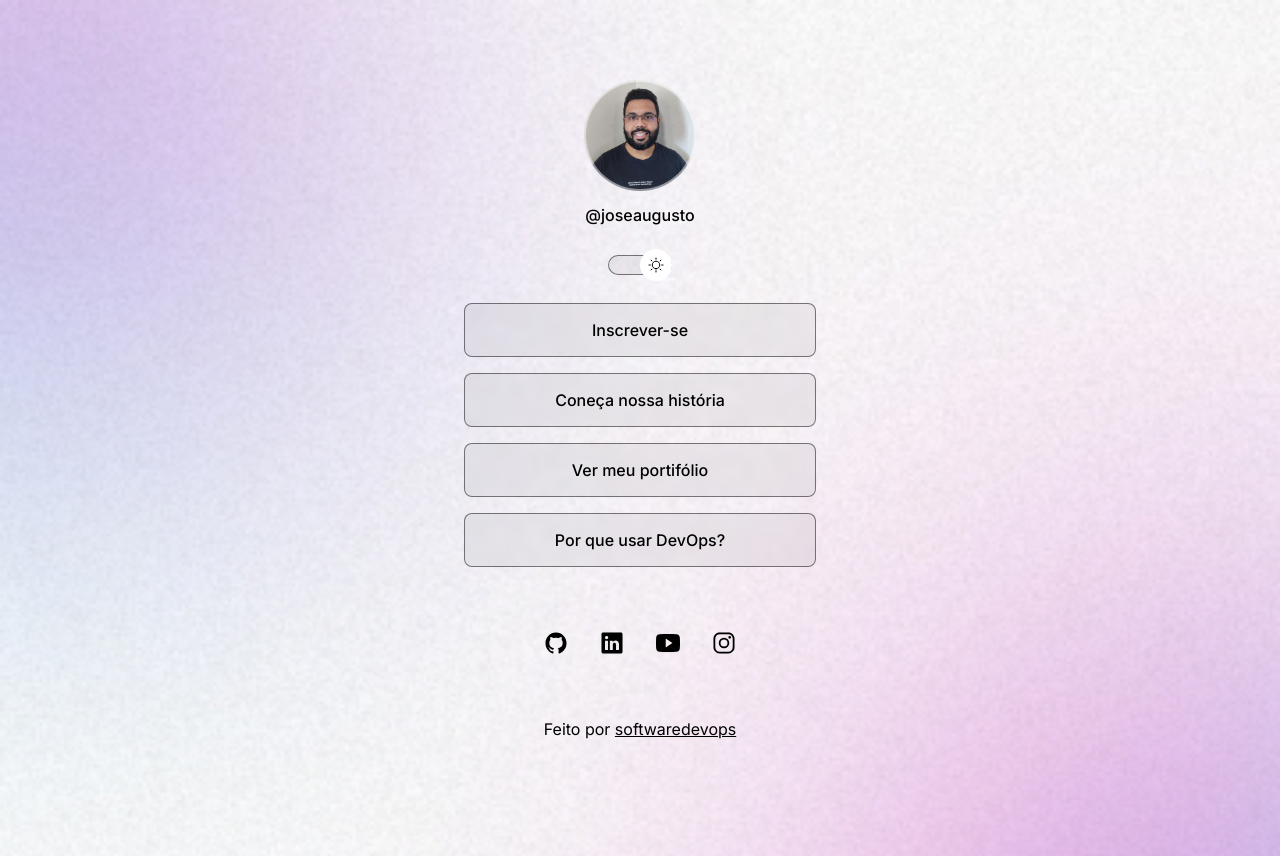
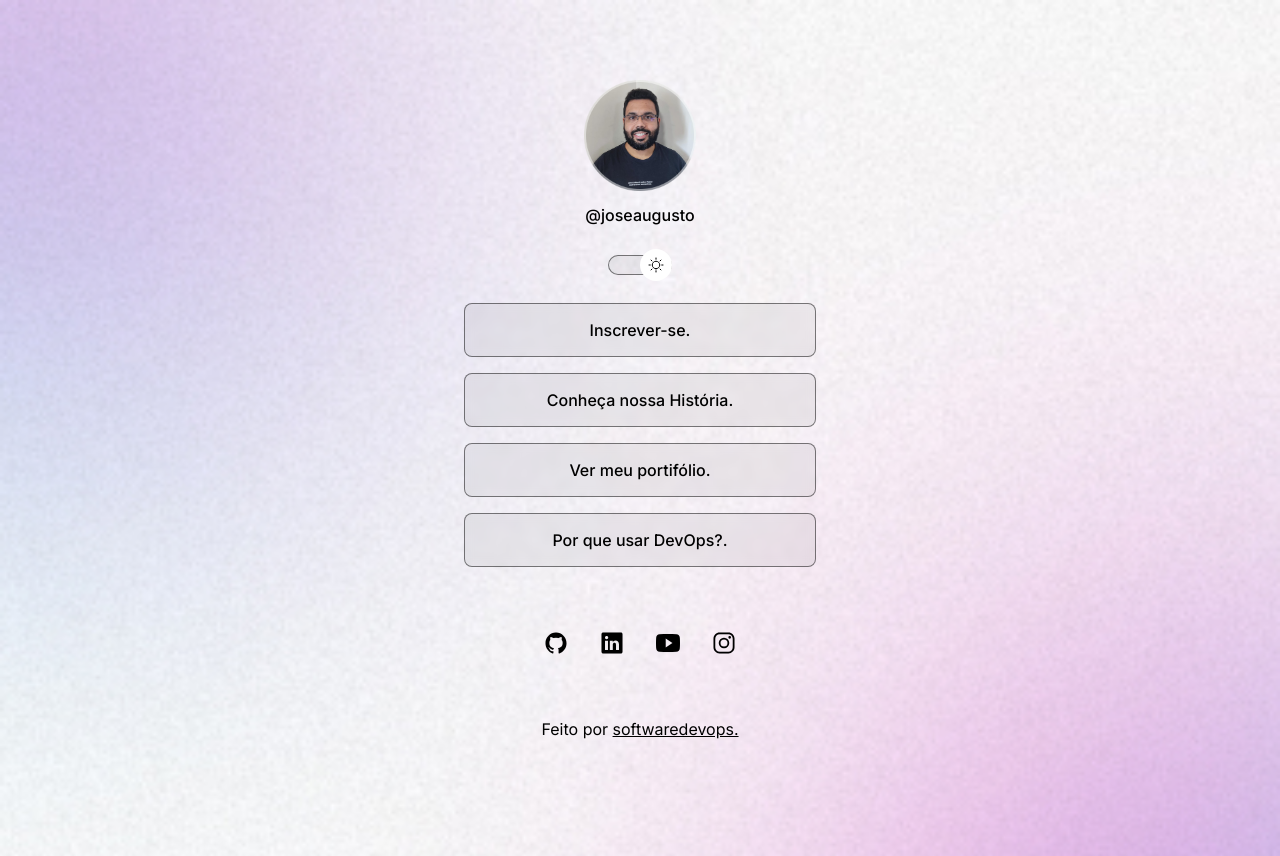
Before and after one commit to Jose-afreitas/portfolio, a plain HTML site: page index.html in a window 1280 px wide. Drawn offline with nearby package versions, Linux system fonts and the light colour scheme.

Commit message:
:recycle: feat: correcting spelling

```diff
--- a/index.html
+++ b/index.html
@@ -27,18 +27,18 @@
 
       <ul>
         <li>
-          <a href="#">Inscrever-se</a>
+          <a href="#">Inscrever-se.</a>
         </li>
         <li>
-          <a href="#">Coneça nossa história</a>
+          <a href="#">Conheça nossa História.</a>
         </li>
         <li>
           <a href="https://github.com/joseaugustofreitas" target="_blank"
-            >Ver meu portifólio</a
+            >Ver meu portifólio.</a
           >
         </li>
         <li>
-          <a href="#">Por que usar DevOps?</a>
+          <a href="#">Por que usar DevOps?.</a>
         </li>
       </ul>
       <div id="social-links">
@@ -62,7 +62,7 @@
     <footer>
       Feito por
       <a href="https://www.softwaredevops.com.br" target="_blank"
-        >softwaredevops</a
+        >softwaredevops.</a
       >
     </footer>
     <script
```
